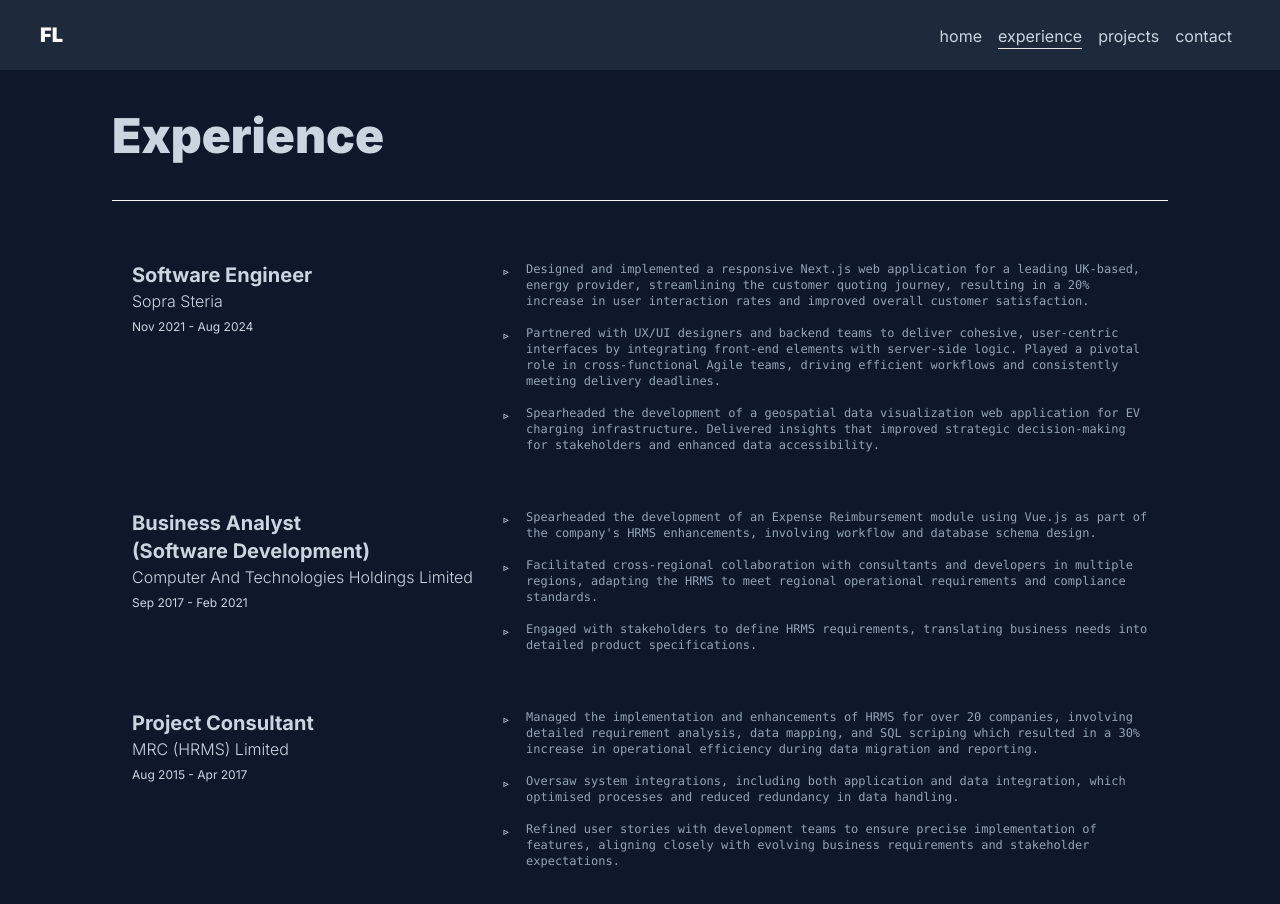
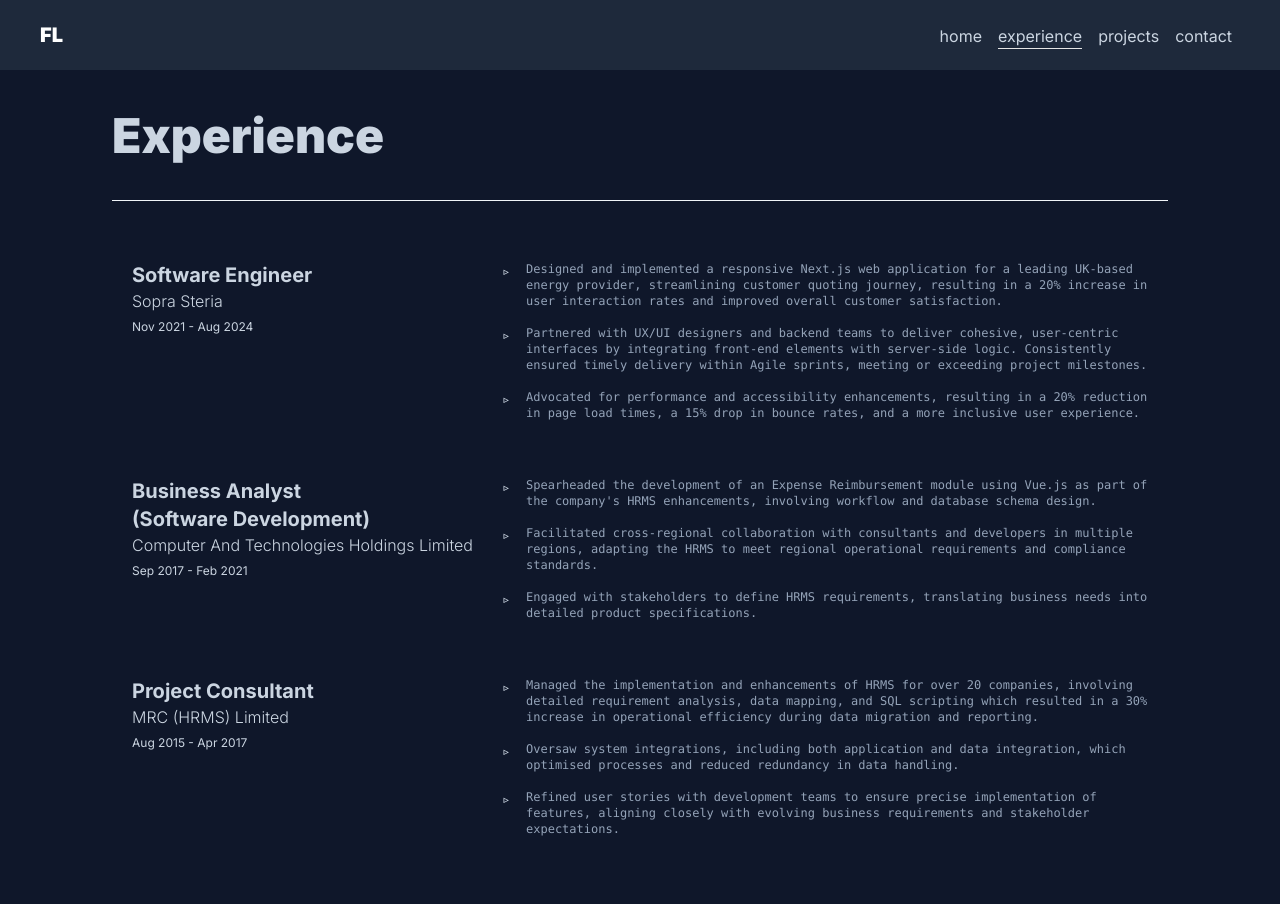
Before and after one commit to ltk55/frank-lam-portfolio, a Next.js app: page /experience in a window 1280 px wide. Shown: the top 904 px of the page. Built offline with nearby package versions, Linux system fonts and the light colour scheme.

Commit message:
feat: refine job descriptions for clarity and impact

```diff
--- a/app/experience/page.tsx
+++ b/app/experience/page.tsx
@@ -15,9 +15,9 @@ export default function Experience() {
       jobTitle: "Software Engineer",
       duration: "Nov 2021 - Aug 2024",
       jobDescriptions: [
-        "Designed and implemented a responsive Next.js web application for a leading UK-based, energy provider, streamlining the customer quoting journey, resulting in a 20% increase in user interaction rates and improved overall customer satisfaction.",
-        "Partnered with UX/UI designers and backend teams to deliver cohesive, user-centric interfaces by integrating front-end elements with server-side logic. Played a pivotal role in cross-functional Agile teams, driving efficient workflows and consistently meeting delivery deadlines.",
-        "Spearheaded the development of a geospatial data visualization web application for EV charging infrastructure. Delivered insights that improved strategic decision-making for stakeholders and enhanced data accessibility.",
+        "Designed and implemented a responsive Next.js web application for a leading UK-based energy provider, streamlining customer quoting journey, resulting in a 20% increase in user interaction rates and improved overall customer satisfaction.",
+        "Partnered with UX/UI designers and backend teams to deliver cohesive, user-centric interfaces by integrating front-end elements with server-side logic. Consistently ensured timely delivery within Agile sprints, meeting or exceeding project milestones.",
+        "Advocated for performance and accessibility enhancements, resulting in a 20% reduction in page load times, a 15% drop in bounce rates, and a more inclusive user experience.",
       ],
     },
     {
@@ -35,7 +35,7 @@ export default function Experience() {
       jobTitle: "Project Consultant",
       duration: "Aug 2015 - Apr 2017",
       jobDescriptions: [
-        "Managed the implementation and enhancements of HRMS for over 20 companies, involving detailed requirement analysis, data mapping, and SQL scriping which resulted in a 30% increase in operational efficiency during data migration and reporting.",
+        "Managed the implementation and enhancements of HRMS for over 20 companies, involving detailed requirement analysis, data mapping, and SQL scripting which resulted in a 30% increase in operational efficiency during data migration and reporting.",
         "Oversaw system integrations, including both application and data integration, which optimised processes and reduced redundancy in data handling.",
         "Refined user stories with development teams to ensure precise implementation of features, aligning closely with evolving business requirements and stakeholder expectations.",
       ],
```
